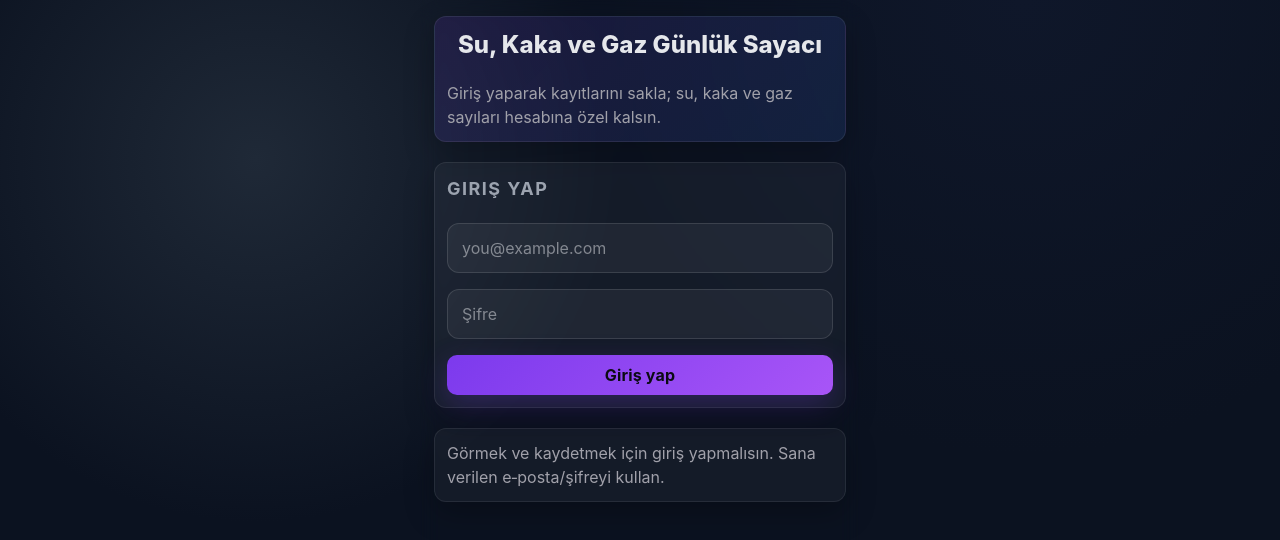
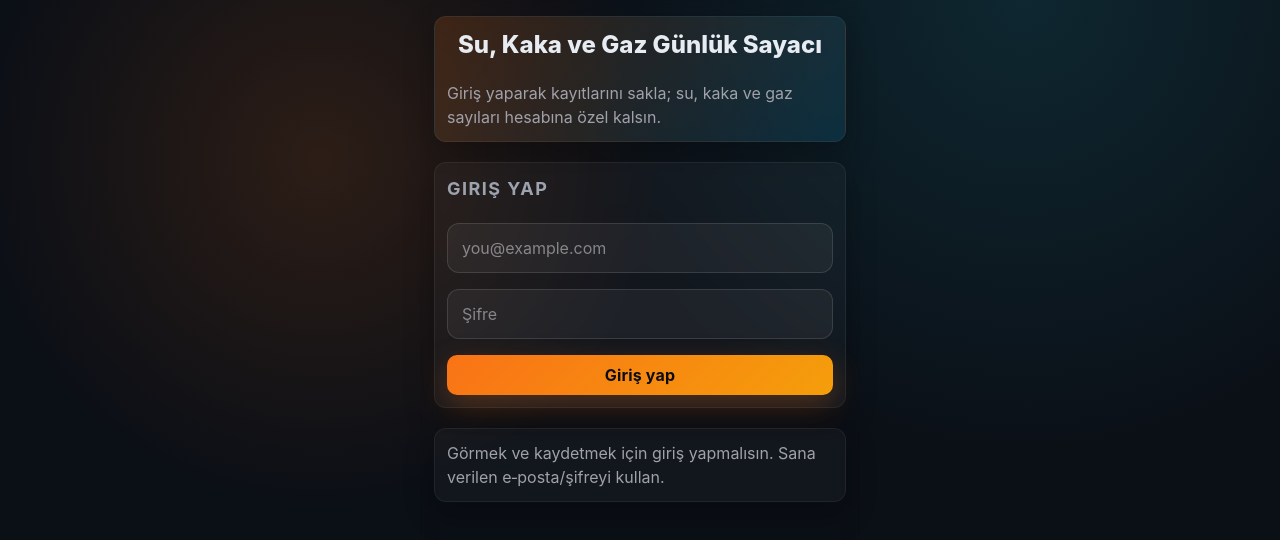
Before and after one commit to nilvaes/daily-counter, a React (Vite) app: page / in a window 1280 px wide. Shown: the top 540 px of the page. Built offline with nearby package versions, Linux system fonts and the light colour scheme; no server answers.

Commit message:
change colors

```diff
--- a/src/index.css
+++ b/src/index.css
@@ -4,9 +4,14 @@
   color-scheme: dark;
   font-family: "SF Pro Display", "Inter", "Segoe UI", system-ui, -apple-system,
     sans-serif;
-  background: radial-gradient(circle at 20% 20%, #1f2937 0, transparent 30%),
-    radial-gradient(circle at 80% 0%, #0f172a 0, transparent 35%), #0b1220;
-  color: #e5e7eb;
+  background: radial-gradient(
+      circle at 25% 20%,
+      rgba(249, 115, 22, 0.14),
+      transparent 30%
+    ),
+    radial-gradient(circle at 80% 0%, rgba(34, 211, 238, 0.12), transparent 36%),
+    #0b0f16;
+  color: #e7ecf2;
   min-height: 100%;
   text-rendering: optimizeLegibility;
   -webkit-font-smoothing: antialiased;
@@ -58,27 +63,27 @@ button,
   border: none;
   border-radius: 10px;
   padding: 8px 10px;
-  background: linear-gradient(135deg, #7c3aed, #a855f7);
-  color: #0b0b13;
+  background: linear-gradient(135deg, #f97316, #f59e0b);
+  color: #0c0d12;
   font-weight: 700;
   letter-spacing: 0.01em;
-  box-shadow: 0 10px 30px rgba(124, 58, 237, 0.25);
+  box-shadow: 0 10px 30px rgba(249, 115, 22, 0.28);
   transition: transform 120ms ease, box-shadow 120ms ease, filter 120ms ease;
 }
 
 button:active,
 .button:active {
   transform: translateY(1px);
-  box-shadow: 0 6px 14px rgba(124, 58, 237, 0.2);
+  box-shadow: 0 6px 14px rgba(249, 115, 22, 0.22);
   filter: brightness(0.98);
 }
 
 .card {
   border-radius: 12px;
   padding: 12px;
-  background: rgba(255, 255, 255, 0.04);
-  border: 1px solid rgba(255, 255, 255, 0.08);
-  box-shadow: 0 12px 30px rgba(0, 0, 0, 0.25);
+  background: rgba(255, 255, 255, 0.03);
+  border: 1px solid rgba(255, 255, 255, 0.06);
+  box-shadow: 0 12px 30px rgba(0, 0, 0, 0.28);
 }
 
 .app-shell {
@@ -91,8 +96,8 @@ button:active,
   gap: 8px;
   background: linear-gradient(
     135deg,
-    rgba(124, 58, 237, 0.14),
-    rgba(59, 130, 246, 0.12)
+    rgba(249, 115, 22, 0.16),
+    rgba(14, 165, 233, 0.14)
   );
 }
 
@@ -130,8 +135,8 @@ button:active,
 }
 
 .nav__item--active {
-  border-color: rgba(124, 58, 237, 0.5);
-  box-shadow: 0 8px 20px rgba(124, 58, 237, 0.2);
+  border-color: rgba(249, 115, 22, 0.5);
+  box-shadow: 0 8px 20px rgba(249, 115, 22, 0.2);
 }
 
 .nav__item:active {
@@ -267,9 +272,9 @@ p {
 }
 
 .rdp {
-  --rdp-accent-color: #a855f7;
+  --rdp-accent-color: #f59e0b;
   --rdp-background-color: rgba(255, 255, 255, 0.08);
-  --rdp-accent-color-dark: #7c3aed;
+  --rdp-accent-color-dark: #f97316;
   color: #e5e7eb;
 }
 
@@ -288,18 +293,18 @@ p {
 }
 
 .rdp-day_today {
-  border: 1px solid rgba(124, 58, 237, 0.6);
+  border: 1px solid rgba(249, 115, 22, 0.6);
 }
 
 .rdp-day_selected,
 .rdp-day_selected:focus-visible {
-  background-color: rgba(124, 58, 237, 0.22);
+  background-color: rgba(249, 115, 22, 0.22);
   color: #e5e7eb;
-  border-color: rgba(124, 58, 237, 0.7);
+  border-color: rgba(249, 115, 22, 0.7);
 }
 
 .has-data {
-  box-shadow: inset 0 0 0 2px rgba(124, 58, 237, 0.35);
+  box-shadow: inset 0 0 0 2px rgba(249, 115, 22, 0.35);
 }
 
 .auth-bar {
@@ -331,8 +336,8 @@ p {
 }
 
 .auth-form input:focus {
-  outline: 1px solid rgba(124, 58, 237, 0.7);
-  border-color: rgba(124, 58, 237, 0.7);
+  outline: 1px solid rgba(249, 115, 22, 0.7);
+  border-color: rgba(249, 115, 22, 0.7);
 }
 
 .partner-header {
```
